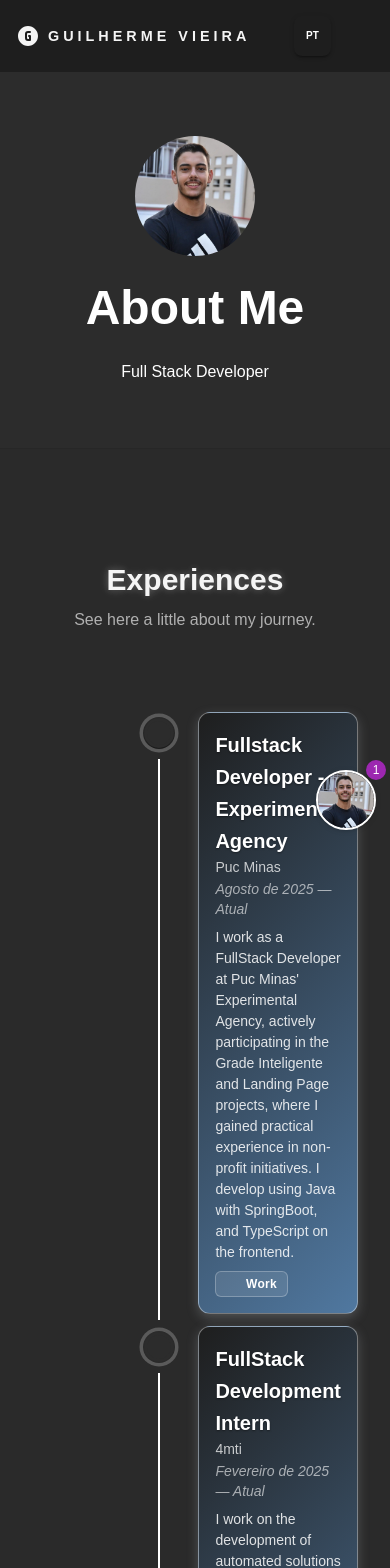
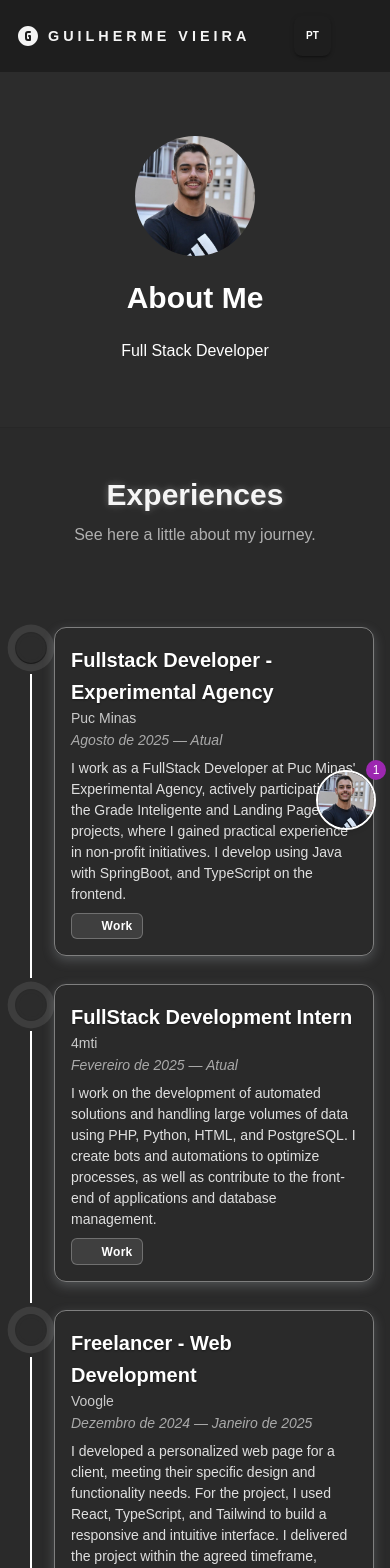
Before and after one commit to felipeaps46/Portifolio_Lab, a React (Vite) app in the folder portifolio/: page /sobre in a window 390 px wide. Shown: the top 1568 px of the page. Built offline with nearby package versions, Linux system fonts and the light colour scheme; some icons are missing.

Commit message:
feat: implementação responsividade tela de Sobre

```diff
--- a/portifolio/src/components/EstatisticComponent.tsx
+++ b/portifolio/src/components/EstatisticComponent.tsx
@@ -57,7 +57,7 @@ const StatItem: React.FC<StatItemProps> = ({
   return (
     <Box sx={{ textAlign: 'center' }}>
       {icon && <Box sx={{ mb: 1 }}>{icon}</Box>}
-      <Typography variant="h4" sx={{ fontWeight: 700 }}>
+      <Typography variant="h4" sx={{ fontWeight: 700, fontSize: { xs: "24px", sm: "34px" } }}>
         {prefix}
         {start ? (
           <CountUpNumber value={value} duration={duration} decimals={decimals} />
@@ -136,13 +136,13 @@ background: 'linear-gradient(135deg, #1a1a1a 0%, #2c2c2c 100%)',
         animate={inView ? 'show' : 'hidden'}
         variants={{ show: { transition: { staggerChildren: 0.12 } } }}
       >
-        <Box sx={{ display: 'flex', flexWrap: 'wrap', gap: 2.5 }}>
+        <Box sx={{ display: 'flex', flexWrap: 'wrap', justifyContent: "center", gap: 2.5 }}>
           {items.map((it, i) => (
             <Box
               key={i}
               sx={{
                 width: { xs: 'calc(50% - 10px)', sm: 'calc(25% - 15px)' },
-                minWidth: 140,
+                minWidth: { xs: 100, sm: 140 },
               }}
             >
               <motion.div
--- a/portifolio/src/components/Experience.tsx
+++ b/portifolio/src/components/Experience.tsx
@@ -194,7 +194,11 @@ export const ExperienceTimeline = () => {
           const inView = useInView(ref, { once: true, amount: 0.3, margin: '0px 0px -10% 0px' });
 
           return (
-            <TimelineItem key={idx} sx={{ gap: 1 }} ref={ref}>
+            <TimelineItem key={idx} sx={{
+              gap: 1, "&::before": {
+                display: isSm ? "none" : "block",
+              },
+            }} ref={ref}>
               <TimelineSeparator>
                 <TimelineDot
                   color="primary"
@@ -216,7 +220,7 @@ export const ExperienceTimeline = () => {
                     }
                   }}
                 >
-                  {(t(item.type) === "Trabalho" || t(item.type) === "Work")  && <BusinessCenterIcon fontSize="small" />}
+                  {(t(item.type) === "Trabalho" || t(item.type) === "Work") && <BusinessCenterIcon fontSize="small" />}
                   {(t(item.type) === "Estudo" || t(item.type) === "Study") && <SchoolIcon fontSize="small" />}
                   {(t(item.type) === "Voluntariado" || t(item.type) === "Volunteering") && <HandshakeIcon fontSize="small" />}
                 </TimelineDot>
@@ -241,14 +245,14 @@ export const ExperienceTimeline = () => {
                 viewport={{ once: true, amount: 0.3, margin: '0px 0px -10% 0px' }}
                 sx={{ display: 'contents' }}
               >
-                <TimelineContent>
+                <TimelineContent sx={{ px: { xs: 0, sm: 2 }, mb: { xs: 2, sm: 0 } }}>
                   <TiltCard
                     entrance={false}
                     isDisabled={isSm}
                     maxTilt={8}
                     hoverScale={1.02}
                     sx={{
-                      background: "linear-gradient(135deg, rgb(30,30,30) 0%, rgb(80,120,160) 100%)",
+                      //background: "linear-gradient(135deg, rgb(30,30,30) 0%, rgb(80,120,160) 100%)",
                       border: "1px solid rgba(255, 255, 255, 0.4)",
                       borderRadius: 3,
                       boxShadow: "0 4px 12px rgba(194, 202, 211, 0.25)",
@@ -257,7 +261,7 @@ export const ExperienceTimeline = () => {
                       p: 2,
                       transition: "background .25s ease, border-color .25s ease",
                       "&:hover": {
-                        background: "linear-gradient(135deg, rgb(12,35,70) 0%, rgb(45,100,150) 100%)",
+                        //background: "linear-gradient(135deg, rgb(12,35,70) 0%, rgb(45,100,150) 100%)",
                         borderColor: "rgba(255, 255, 255, 0.3)",
                       }
                     }}
@@ -291,7 +295,7 @@ export const ExperienceTimeline = () => {
                         letterSpacing: 0.3
                       }}
                     >
-                      {(t(item.type) === "Trabalho" || t(item.type) === "Work")  && <BusinessCenterIcon fontSize="inherit" />}
+                      {(t(item.type) === "Trabalho" || t(item.type) === "Work") && <BusinessCenterIcon fontSize="inherit" />}
                       {(t(item.type) === "Estudo" || t(item.type) === "Study") && <SchoolIcon fontSize="inherit" />}
                       {(t(item.type) === "Voluntariado" || t(item.type) === "Volunteering") && <HandshakeIcon fontSize="inherit" />}
                       {t(item.type)}
--- a/portifolio/src/components/sections/AboutSection.tsx
+++ b/portifolio/src/components/sections/AboutSection.tsx
@@ -17,7 +17,7 @@ export const AboutSection: React.FC = () => {
             src={user.img}
             sx={{ width: 120, height: 120 }}
           />
-          <Typography variant="h3" component="h2" fontWeight={700} sx={{ color: "#fff" }}>
+          <Typography variant="h3" component="h2" fontWeight={700} sx={{ color: "#fff", fontSize: { xs: "30px", sm: "39px", md: '48px' } }}>
             {t("sobreSecao.titulo")}
           </Typography>
           <Typography variant="body1" color="text.secondary" sx={{ color: "#fff" }}>
--- a/portifolio/src/components/sections/EstatistcSection.tsx
+++ b/portifolio/src/components/sections/EstatistcSection.tsx
@@ -15,7 +15,7 @@ export const EstatitcSection: React.FC = () => {
           fontWeight={700}
           textAlign="center"
           mb={4}
-          sx={{ color: "#fff" }}
+          sx={{ color: "#fff", fontSize: { xs: "30px", sm: "39px", md: '48px' } }}
         >
           {t("estatisticasSecao.titulo")}
         </Typography>
--- a/portifolio/src/components/sections/ExperienceSection.tsx
+++ b/portifolio/src/components/sections/ExperienceSection.tsx
@@ -11,7 +11,7 @@ export const ExperienceSection: React.FC = () => {
   return (
     <Box component="section" id="experience" sx={{
       background: "#2a2a2a"
-      , py: { xs: 8, md: 12 }
+      , py: { xs: 0, sm: 3, md: 12 }
     }}>
       <Container maxWidth="lg">
         <Title title={t("experienciaSecao.titulo")} subtitle={t("experienciaSecao.subtitulo")}></Title>
```
Lines whose indentation alone changed are shown as unchanged.
